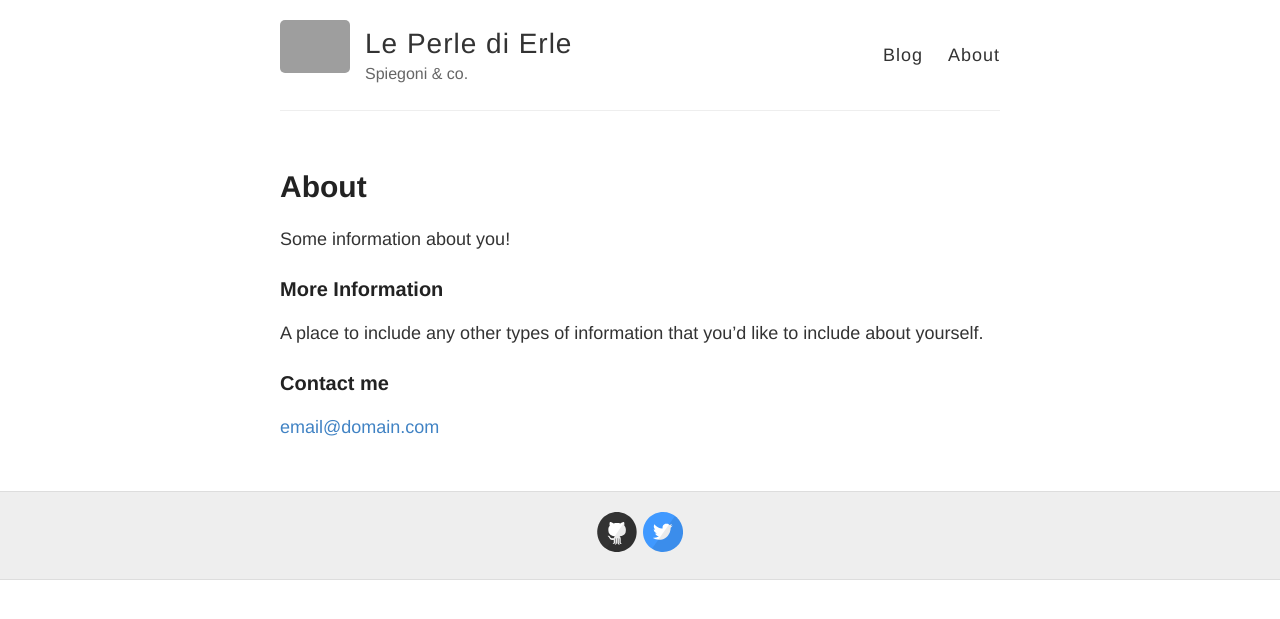
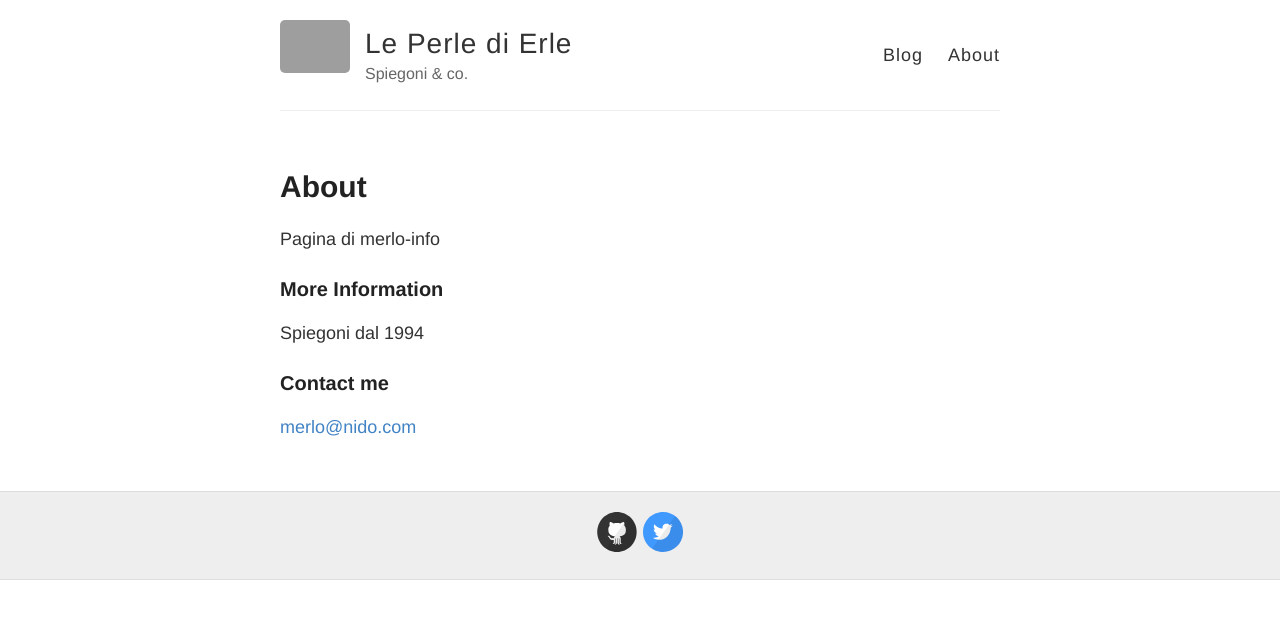
Before and after one commit to JackGiuliari/leperledierle, a Jekyll site: the page built from about.md, in a window 1280 px wide. Shown: the top 619 px of the page. Built offline with Jekyll 4.4.1, drawn with Linux system fonts in a browser that asks for light colours; grey boxes are pictures that could not be loaded.

Commit message:
Update about.md

```diff
--- a/about.md
+++ b/about.md
@@ -4,12 +4,12 @@ title: About
 permalink: /about/
 ---
 
-Some information about you!
+Pagina di merlo-info
 
 ### More Information
 
-A place to include any other types of information that you'd like to include about yourself.
+Spiegoni dal 1994
 
 ### Contact me
 
-[email@domain.com](mailto:email@domain.com)
+[merlo@nido.com](mailto:merlo@nido.com)
```
